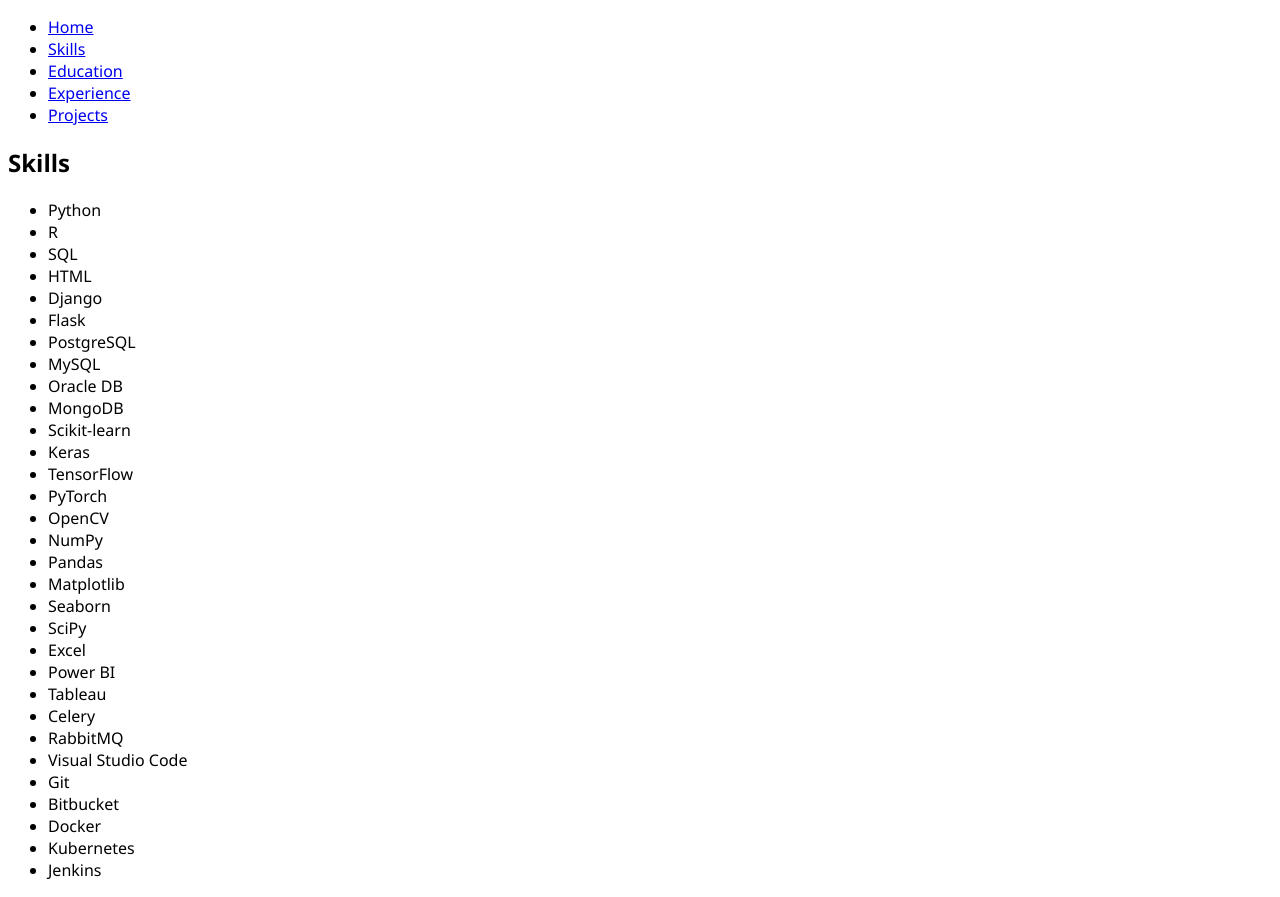
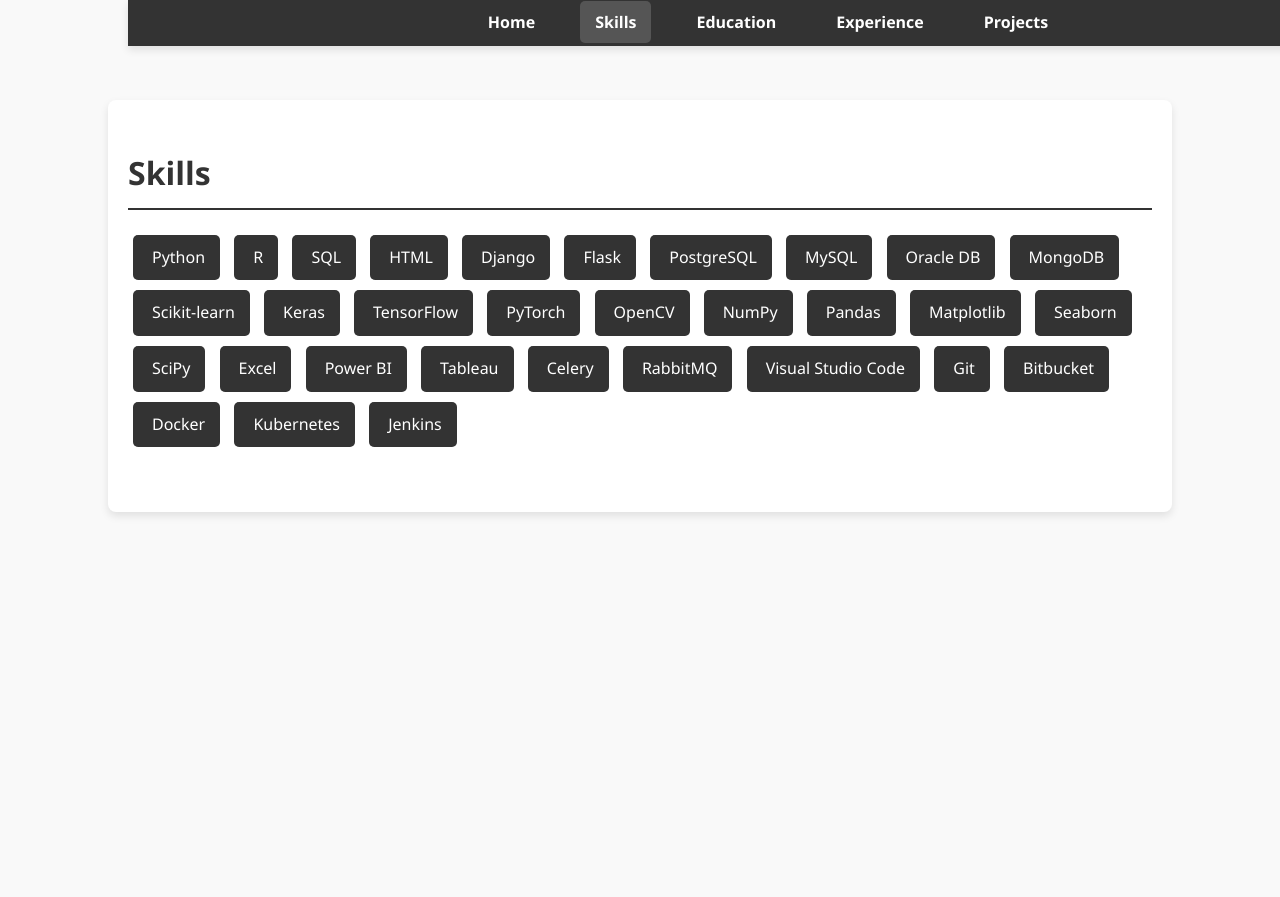
Before and after one commit to harikarasuriya-devarajan/harikarasuriya-devarajan.github.io, a plain HTML site: page skills.html in a window 1280 px wide. After the commit the page ends 800 px from the top, so only its background shows below. Drawn offline with Linux system fonts and the light colour scheme.

Commit message:
Changes in css

```diff
--- a/scripts.js
+++ b/scripts.js
@@ -4,5 +4,15 @@
         .then(response => response.text())
         .then(data => {
             document.getElementById("navbar-container").innerHTML = data;
+
+            // Highlight the active menu item
+            const currentLocation = location.href;
+            const menuItem = document.querySelectorAll('nav ul li a');
+            const menuLength = menuItem.length;
+            for (let i = 0; i < menuLength; i++) {
+                if (menuItem[i].href === currentLocation) {
+                    menuItem[i].className = "active";
+                }
+            }
         });
 });
--- a/styles.css
+++ b/styles.css
@@ -1,3 +1,131 @@
+/* General Styles */
 body {
     font-family: 'Segoe UI', Tahoma, Geneva, Verdana, sans-serif;
-    line-height: 1.
+    line-height: 1.6;
+    margin: 0;
+    padding: 0;
+    background-color: #f9f9f9;
+    color: #333;
+}
+
+.container {
+    width: 80%;
+    margin: 100px auto 0 auto;
+    padding: 20px;
+    background: #fff;
+    box-shadow: 0 4px 8px rgba(0, 0, 0, 0.1);
+    border-radius: 8px;
+}
+
+header, section {
+    margin-bottom: 40px;
+}
+
+header h1 {
+    margin: 0;
+    font-size: 2.5em;
+    color: #333;
+}
+
+h2 {
+    border-bottom: 2px solid #333;
+    padding-bottom: 10px;
+    margin-bottom: 20px;
+    font-size: 2em;
+    color: #333;
+}
+
+/* Navbar Styles */
+nav {
+    background: #333;
+    color: #fff;
+    padding: 10px 0;
+    text-align: center;
+    position: fixed;
+    width: 100%;
+    top: 0;
+    z-index: 1000;
+    box-shadow: 0 4px 8px rgba(0, 0, 0, 0.1);
+}
+
+nav ul {
+    list-style: none;
+    padding: 0;
+    margin: 0;
+    display: flex;
+    justify-content: center;
+}
+
+nav ul li {
+    margin: 0 15px;
+}
+
+nav ul li a {
+    color: #fff;
+    text-decoration: none;
+    font-weight: bold;
+    padding: 10px 15px;
+    transition: background-color 0.3s ease;
+}
+
+nav ul li a:hover, nav ul li a.active {
+    background-color: #555;
+    border-radius: 5px;
+}
+
+/* Section Styles */
+.skills, .experience ul, .projects ul {
+    list-style: none;
+    padding: 0;
+}
+
+.skills li, .experience ul li, .projects ul li {
+    background: #f9f9f9;
+    margin: 10px 0;
+    padding: 15px;
+    border-left: 4px solid #333;
+    border-radius: 5px;
+}
+
+.skills li {
+    display: inline-block;
+    background: #333;
+    color: #fff;
+    padding: 10px 15px;
+    margin: 5px;
+    border-radius: 5px;
+}
+
+.education p, .experience p, .projects p {
+    margin: 5px 0;
+}
+
+/* Footer Styles */
+footer {
+    background: #333;
+    color: #fff;
+    text-align: center;
+    padding: 10px 0;
+    position: fixed;
+    width: 100%;
+    bottom: 0;
+}
+
+/* Media Queries */
+@media (max-width: 768px) {
+    .container {
+        width: 95%;
+    }
+
+    nav ul {
+        flex-direction: column;
+    }
+
+    nav ul li {
+        margin: 10px 0;
+    }
+
+    nav ul li a {
+        padding: 10px;
+    }
+}
```
Also changed, not shown: experience.html (+1 -10 lines).
